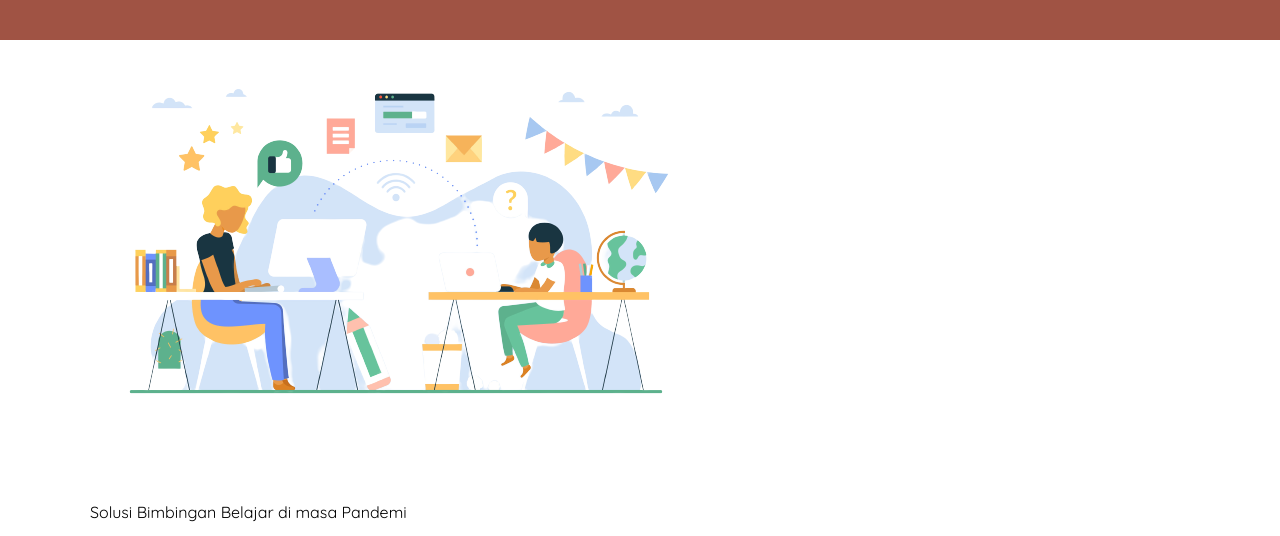
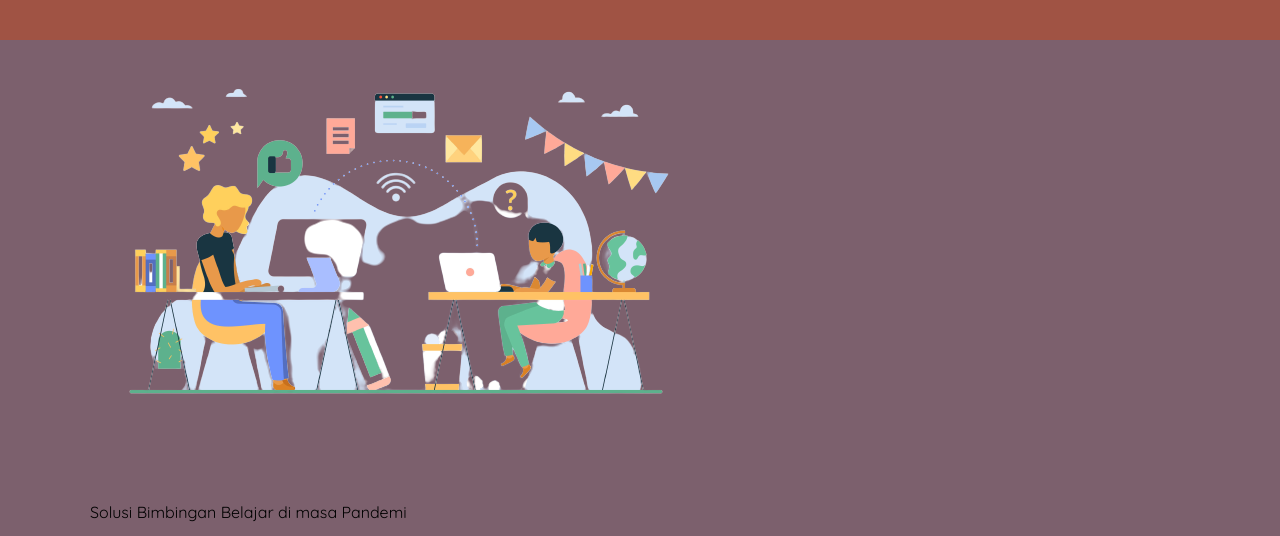
Before and after one commit to coffenme/submission-web-development, a plain HTML site: page index.html in a window 1280 px wide. Shown: the part 133-669 px from the top of the page. Drawn offline with Linux system fonts and the light colour scheme.

Commit message:
edit style

```diff
--- a/assets/style.css
+++ b/assets/style.css
@@ -5,6 +5,7 @@ body {
    font-family: 'Quicksand',sans-serif;
    margin: 0;
    padding: 0;
+   background-color: #7c606d;
 }
 
 main {
```
